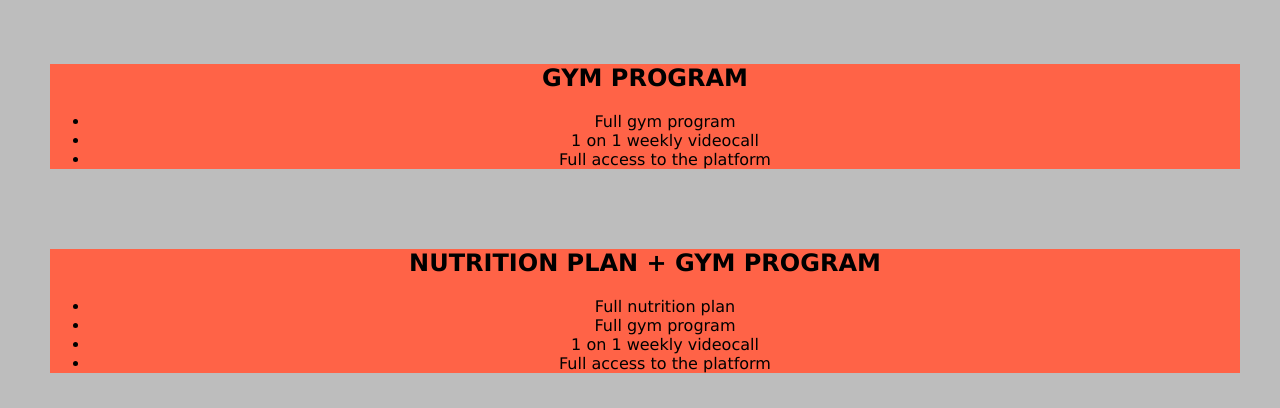
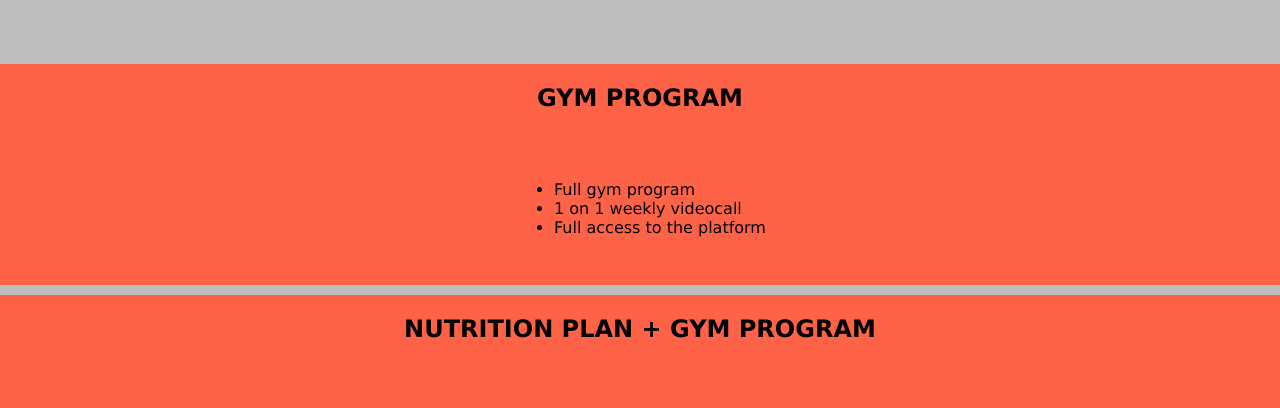
Before and after one commit to FacuCastro1/preentrega2-FacuCastro, a plain HTML site: page joinus.html in a window 1280 px wide. Shown: the part 104-512 px from the top of the page. Drawn offline with Linux system fonts and the light colour scheme.

Commit message:
flex en join us

```diff
--- a/style.css
+++ b/style.css
@@ -250,8 +250,14 @@
 .options {
   background-color: tomato;
   color: black;
-  margin: 50px 40px 80px 50px;
-  text-align: center;
+  display: flex;
+  flex-direction: column;
+  justify-content: center;
+  align-items: center;
+
 }
 
+.options {
+    margin: 10px 0;
+}
 /*FIN JOIN US*/
```
